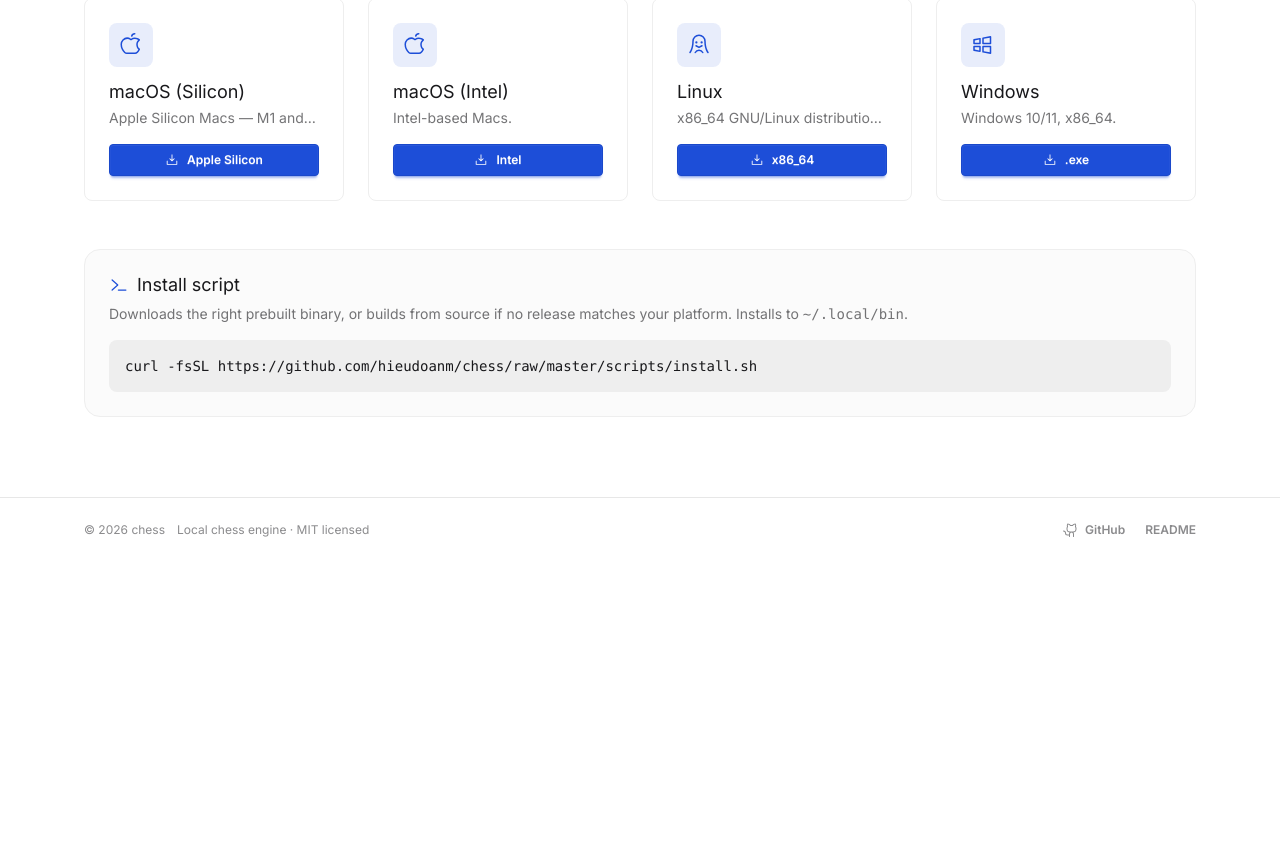
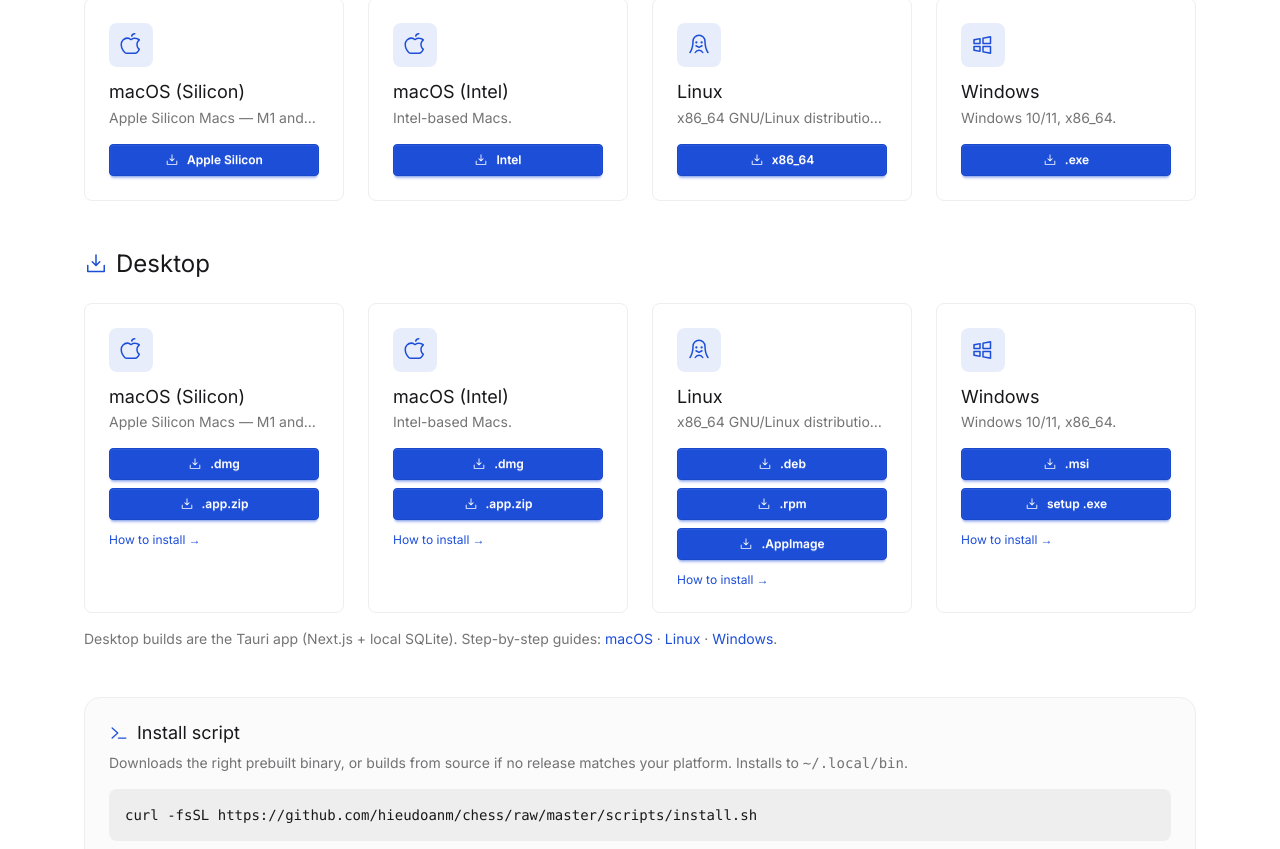
Before and after one commit to hieudoanm/chess, a Next.js app in the folder packages/landing/: page /downloads in a window 1280 px wide. Shown: the part 402-1251 px from the top of the page. Before the commit the page ends 964 px from the top, so only its background shows below. Built offline with nearby package versions, Linux system fonts and the light colour scheme.

Commit message:
docs(landing): add desktop downloads and install guides
Add a Desktop section to the downloads page linking the
desktop-chess-* release assets, and per-platform how-to-install guides
under docs/guides (macOS Silicon/Intel, Linux, Windows).

```diff
--- a/packages/landing/src/app/downloads/page.tsx
+++ b/packages/landing/src/app/downloads/page.tsx
@@ -1,4 +1,5 @@
 import type { Metadata } from 'next';
+import Link from 'next/link';
 import type { FC, ReactNode } from 'react';
 import type { IconType } from 'react-icons';
 import {
@@ -32,6 +33,7 @@ interface Cell {
   icon: IconType;
   desc: string;
   assets: Asset[];
+  guide?: string;
 }
 
 const CLI: Cell[] = [
@@ -73,6 +75,77 @@ const CLI: Cell[] = [
       {
         label: '.exe',
         href: `${RELEASES}/cli-chess-x86_64-pc-windows-msvc.exe`,
+      },
+    ],
+  },
+];
+
+const DESKTOP: Cell[] = [
+  {
+    name: 'macOS (Silicon)',
+    icon: PiAppleLogo,
+    desc: 'Apple Silicon Macs — M1 and later.',
+    guide: '/docs/guides/how-to-install-desktop-macos-silicon/',
+    assets: [
+      {
+        label: '.dmg',
+        href: `${RELEASES}/desktop-chess-aarch64-apple-darwin.dmg`,
+      },
+      {
+        label: '.app.zip',
+        href: `${RELEASES}/desktop-chess-aarch64-apple-darwin.app.zip`,
+      },
+    ],
+  },
+  {
+    name: 'macOS (Intel)',
+    icon: PiAppleLogo,
+    desc: 'Intel-based Macs.',
+    guide: '/docs/guides/how-to-install-desktop-macos-intel/',
+    assets: [
+      {
+        label: '.dmg',
+        href: `${RELEASES}/desktop-chess-x86_64-apple-darwin.dmg`,
+      },
+      {
+        label: '.app.zip',
+        href: `${RELEASES}/desktop-chess-x86_64-apple-darwin.app.zip`,
+      },
+    ],
+  },
+  {
+    name: 'Linux',
+    icon: PiLinuxLogo,
+    desc: 'x86_64 GNU/Linux distributions.',
+    guide: '/docs/guides/how-to-install-desktop-linux/',
+    assets: [
+      {
+        label: '.deb',
+        href: `${RELEASES}/desktop-chess-x86_64-unknown-linux-gnu.deb`,
+      },
+      {
+        label: '.rpm',
+        href: `${RELEASES}/desktop-chess-x86_64-unknown-linux-gnu.rpm`,
+      },
+      {
+        label: '.AppImage',
+        href: `${RELEASES}/desktop-chess-x86_64-unknown-linux-gnu.AppImage`,
+      },
+    ],
+  },
+  {
+    name: 'Windows',
+    icon: PiWindowsLogo,
+    desc: 'Windows 10/11, x86_64.',
+    guide: '/docs/guides/how-to-install-desktop-windows/',
+    assets: [
+      {
+        label: '.msi',
+        href: `${RELEASES}/desktop-chess-x86_64-pc-windows-msvc.msi`,
+      },
+      {
+        label: 'setup .exe',
+        href: `${RELEASES}/desktop-chess-x86_64-pc-windows-msvc-setup.exe`,
       },
     ],
   },
@@ -127,6 +200,13 @@ function CardGrid({ cells, cols }: { cells: Cell[]; cols: string }) {
               </a>
             ))}
           </div>
+          {c.guide && (
+            <Link
+              href={c.guide}
+              className="text-primary mt-3 inline-block text-xs">
+              How to install →
+            </Link>
+          )}
         </div>
       ))}
     </div>
@@ -158,6 +238,32 @@ const Downloads: FC = () => (
           <CardGrid cells={CLI} cols="lg:grid-cols-4" />
         </Section>
 
+        <Section icon={PiDownloadSimple} title="Desktop">
+          <CardGrid cells={DESKTOP} cols="lg:grid-cols-4" />
+          <p className="text-base-content/60 mt-4 text-sm">
+            Desktop builds are the Tauri app (Next.js + local SQLite).
+            Step-by-step guides:{' '}
+            <Link
+              href="/docs/guides/how-to-install-desktop-macos-silicon/"
+              className="text-primary">
+              macOS
+            </Link>
+            {' · '}
+            <Link
+              href="/docs/guides/how-to-install-desktop-linux/"
+              className="text-primary">
+              Linux
+            </Link>
+            {' · '}
+            <Link
+              href="/docs/guides/how-to-install-desktop-windows/"
+              className="text-primary">
+              Windows
+            </Link>
+            .
+          </p>
+        </Section>
+
         {MODELS.length > 0 && (
           <Section icon={PiBrain} title="Models">
             <CardGrid cells={MODELS} cols="lg:grid-cols-3" />
```
Also changed, not shown: 5 other files (tests, documents, lock files or other folders).
